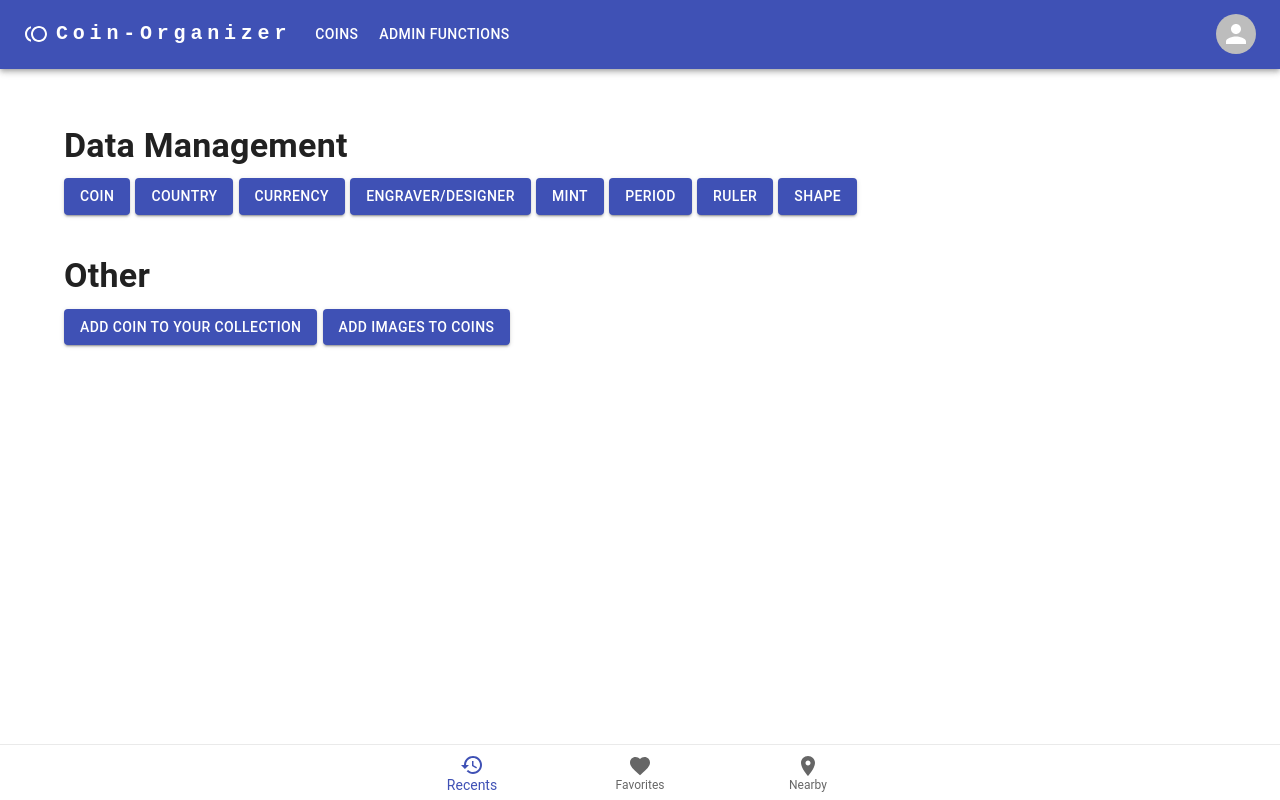
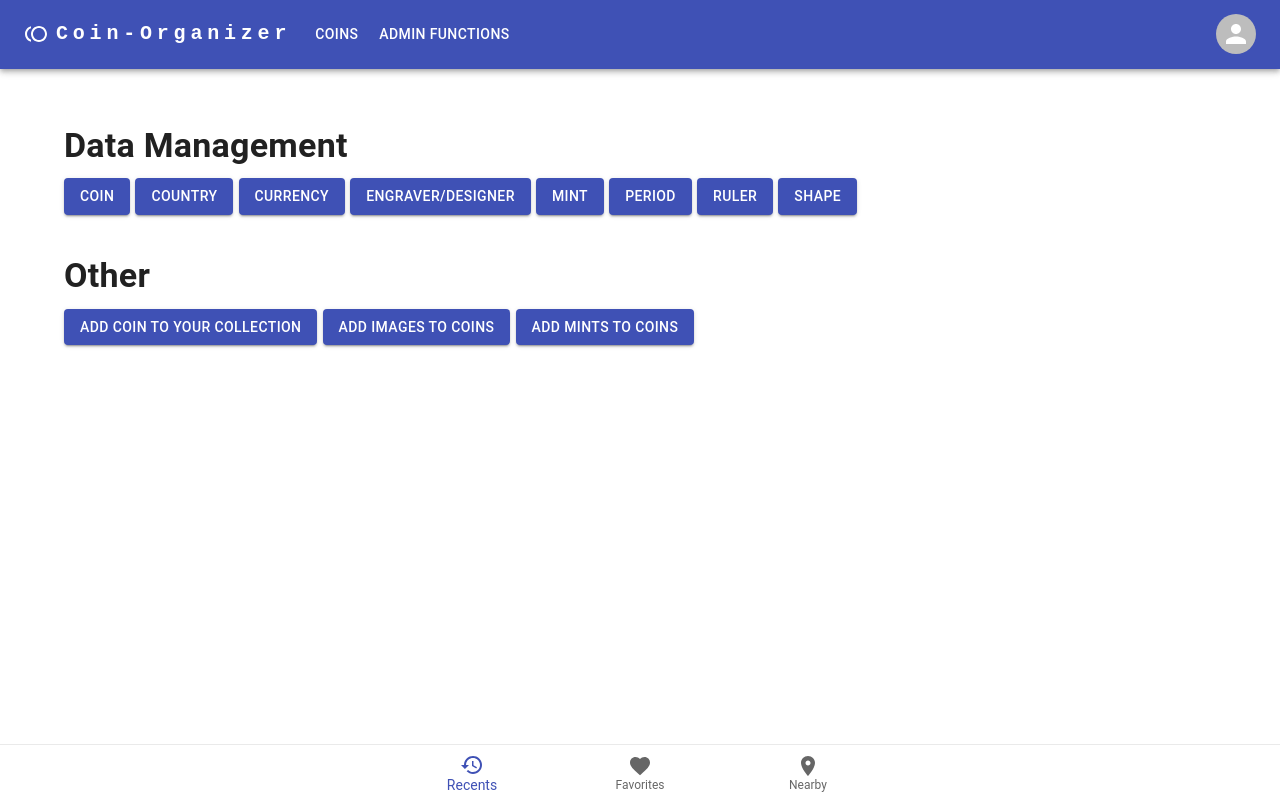
Before and after one commit to ericbrian/coinorganizer, a Next.js app: page /admin in a window 1280 px wide. Built offline with nearby package versions, Linux system fonts and the light colour scheme.

Commit message:
Cleanup Homepage.

```diff
--- a/app/admin/page.tsx
+++ b/app/admin/page.tsx
@@ -47,6 +47,9 @@ export default function page() {
           <Button variant="contained" color="primary" href="/admin/coin/add-images">
             Add Images to Coins
           </Button>{' '}
+          <Button variant="contained" color="primary" href="/admin/coin/add-mints">
+            Add Mints to Coins
+          </Button>{' '}
         </Typography>{' '}
       </Box>
     </Container>
--- a/app/components/HomePageCoinDetail.tsx
+++ b/app/components/HomePageCoinDetail.tsx
@@ -5,17 +5,17 @@ import CardContent from '@mui/material/CardContent';
 import CardMedia from '@mui/material/CardMedia';
 import Typography from '@mui/material/Typography';
 
-import { coin as dbCoin } from '@prisma/client';
+import { coin as CoinType } from '@prisma/client';
 import Link from 'next/link';
 import appconfig from '@/appconfig';
 import { Grid } from '@mui/material';
 
-export default function HomePageCoinDetail(props: { coin: dbCoin }) {
+export default function HomePageCoinDetail(props: { coin: CoinType }) {
   const coin = props.coin;
 
   return (
     <>
-      <Card sx={{ display: 'flex', marginBottom: '15px', padding: '5px' }}>
+      <Card sx={{ display: 'flex', marginBottom: '15px', padding: '5px', boxShadow: 5 }}>
         <Grid container spacing={2}>
           <Grid item xs={1}>
             &nbsp;
--- a/app/page.tsx
+++ b/app/page.tsx
@@ -30,6 +30,7 @@ export default async function Home() {
               marginTop: '20px',
               boxShadow: 'none',
             }}
+            gutterBottom
           >
             Latest Coins Added
           </Typography>
```
